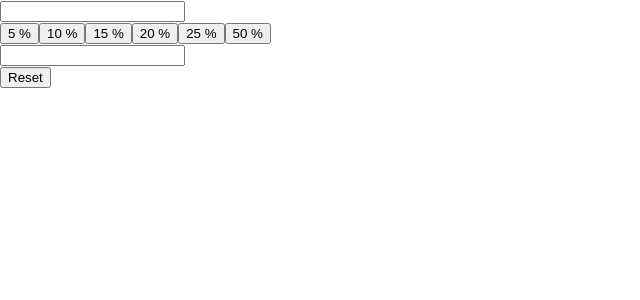
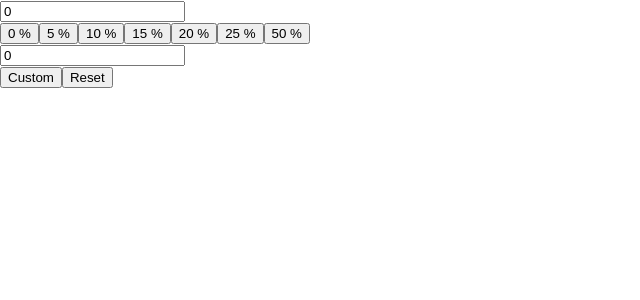
Before and after one commit to crsecu/Tip-Calculator-App, a React (Create React App) app: page / in a window 1280 px wide. Shown: the top 300 px of the page, without its empty margins (0-640 px from the left). Built offline with nearby package versions, Linux system fonts and the light colour scheme.

Commit message:
saving latest code

```diff
--- a/src/App.js
+++ b/src/App.js
@@ -1,76 +1,120 @@
-import React, {useState} from 'react';
-import './App.css';
-import BillDetails  from './components/billDetails';
-import Button from './components/button';
+import React, { useState } from "react";
+import "./App.css";
+import BillDetails from "./components/billDetails";
+import Button from "./components/button";
 
 function App() {
-  const [bill, setBill] = React.useState(
-      {
-        billAmount: "",
-        numberOfPeople: ""
-       }
-  );
+  const [bill, setBill] = React.useState({
+    billAmount: 0,
+    numberOfPeople: 0,
+    customTipVisible: false,
+    customTipAmount: 0,
+  });
 
   console.log(bill);
 
   function billAmount(event) {
-    const {name, value} = event.target;
-    const error = "ERROR";
-    setBill(prevState => {
+    const { name, value } = event.target;
+
+    setBill((prevState) => {
       return {
         ...prevState,
-        [name]: value > 0 ? value: error
-      }
-    })
-
-
+        [name]: value,
+      };
+    });
   }
 
   //function that takes in tip percentage and calculates tip
   function handleClick(event) {
     event.preventDefault();
-    const value =  event.target.value;
+    console.log(event);
+    const value = event.target.value;
     const tipPercentage = parseInt(value);
     const billAmount = parseInt(bill.billAmount);
-    const error = "Invalid entry. <Bill> and <Number of People> must be greater than 0.";
+    const error =
+      "Invalid entry. <Bill> and <Number of People> must be greater than 0.";
 
-    if(bill.billAmount !== 'ERROR' && bill.numberOfPeople !== 'ERROR') {
+    if(event.target.value > 0){
+      if (bill.billAmount > 0 && bill.numberOfPeople > 0) {
         const tipAmount = (tipPercentage / 100) * billAmount;
         const tipPerPerson = tipAmount / bill.numberOfPeople;
         console.log(tipAmount);
       } else {
         console.log(error);
       }
+    } else {
+      console.log('Please select a tip percentage.')
+    }
+  }
+
+
+   //function that takes in CUSTOM TIP PERCENTAGE and calculates tip
+   function calculateCustomTip(event) {
+    console.log('calculating custom tip');
+    const customTipValue = event.target.value;
+
 
    }
 
   //function that resets the form when "Reset" button is clicked
   function handleReset() {
-    setBill(
-      {
-        billAmount: "",
-        numberOfPeople: ""
+    setBill({
+      billAmount: 0,
+      numberOfPeople: 0,
+      customTipVisible: false,
+      customTipAmount: 0,
+    });
   }
-    )
+
+  //function that handles click of the <<CUSTOM>> button
+  function handleCustomTipClick() {
+    setBill((prevState) => {
+      return {
+        ...prevState,
+        customTipVisible: true,
+      };
+    });
   }
 
   return (
     <>
       <form>
-      <BillDetails changingState ={billAmount} value = {bill.billAmount} name = "billAmount"/>
-      <Button tip = "5" handleClick = {handleClick}/>
-      <Button tip = "10" handleClick = {handleClick}/>
-      <Button tip = "15" handleClick = {handleClick}/>
-      <Button tip = "20" handleClick = {handleClick}/>
-      <Button tip = "25" handleClick = {handleClick}/>
-      <Button tip = "50" handleClick = {handleClick}/>
-      <BillDetails changingState ={billAmount} value = {bill.numberOfPeople} name = "numberOfPeople" />
-      <button type = "button" onClick={handleReset}>Reset</button>
+        <BillDetails
+          changingState={billAmount}
+          value={bill.billAmount}
+          name="billAmount"
+        />
+        <Button tip="0" handleClick={handleClick} />
+        <Button tip="5" handleClick={handleClick} />
+        <Button tip="10" handleClick={handleClick} />
+        <Button tip="15" handleClick={handleClick} />
+        <Button tip="20" handleClick={handleClick} />
+        <Button tip="25" handleClick={handleClick} />
+        <Button tip="50" handleClick={handleClick} />
+        <BillDetails
+          changingState={billAmount}
+          value={bill.numberOfPeople}
+          name="numberOfPeople"
+        />
+
+        <button type="button" onClick={handleCustomTipClick}>
+          Custom
+        </button>
+        {bill.customTipVisible ? (
+          <BillDetails
+            changingState={billAmount}
+            handleFocus={calculateCustomTip}
+            value={bill.customTip}
+            name="customTipAmount"
+          />
+        ) : null}
+
+        <button type="button" onClick={handleReset}>
+          Reset
+        </button>
       </form>
     </>
-
-  )
-
+  );
 }
 
 export default App;
--- a/src/components/billDetails.js
+++ b/src/components/billDetails.js
@@ -1,12 +1,16 @@
-import React, {useState} from 'react';
-
+import React, { useState } from "react";
 
 export default function BillDetails(props) {
-
-
-     return (
-      <div>
-          <input min = "1" type="number" name={props.name} value = {props.value} onChange={props.changingState}></input>
-      </div>
-    );
+  return (
+    <div>
+      <input
+        min="1"
+        type="number"
+        name={props.name}
+        value={props.value}
+        onChange={props.changingState}
+        onFocus={props.handleFocus}
+      ></input>
+    </div>
+  );
 }
```
Lines whose indentation alone changed are shown as unchanged.
